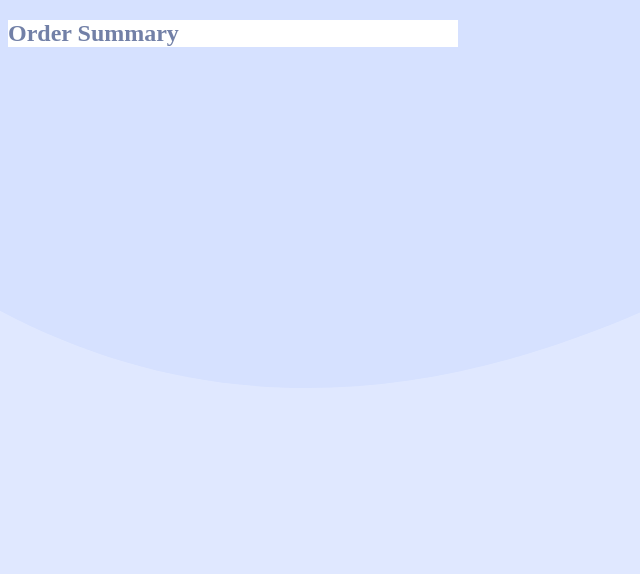
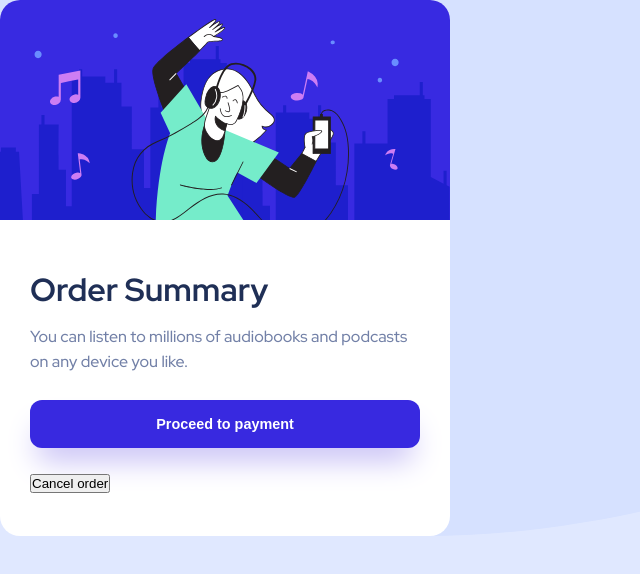
Before and after one commit to neelabh04/Order-Summary-Component, a plain HTML site: page index.html in a window 1280 px wide. Shown: the whole page, without its empty margins (0-640 px from the left). Drawn offline with Linux system fonts and the light colour scheme.

Commit message:
Added Buttons

```diff
--- a/index.html
+++ b/index.html
@@ -10,7 +10,15 @@
 
   <body>
     <div class="card">
-      <h2 class="title">Order Summary</h2>
+      <img class="hero-image" src="images/illustration-hero.svg" alt="Hero Image">
+      <div class="container">
+        <h2 class="title">Order Summary</h2>
+        <p class="order-description">
+          You can listen to millions of audiobooks and podcasts on any device you like.
+        </p>
+        <button class="proceed-button">Proceed to payment</button>
+        <button class="cance-button">Cancel order</button>
+      </div>
     </div>
   </body>
 </html>
--- a/styles.css
+++ b/styles.css
@@ -1,3 +1,12 @@
+@import url('https://fonts.googleapis.com/css2?family=Red+Hat+Display:wght@500;700;900&display=swap');
+/* This will be applied to all the element inside the page first */
+* {
+    margin: 0;
+    padding: 0;
+    /* when determining the height and width of this div simply account for the padding */
+    box-sizing: border-box;
+}
+
 :root {
     --pale-blue: hsl(225, 100%, 94%);
     --bright-blue: hsl(245, 75%, 52%);
@@ -11,6 +20,9 @@ body {
     background-repeat: no-repeat;
     background-size: cover;
     background-color: var(--pale-blue);
+    font-size: 16px;
+    font-family: "Red Hat Display", sans-serif;
+    font-size: 16px;
 }
 
 .card {
@@ -18,4 +30,56 @@ body {
     background-color: white;
     /* specifies the text color */
     color: var(--desaturated-blue);
+    border-radius: 20px;
+    overflow: hidden;
 }
+
+.title {
+    color: var(--dark-blue);
+    font: 900;
+    font-size: 32px;
+}
+
+.hero-image {
+    /* this will make sure that the width is 100% of its parent div */
+    width: 100%;
+}
+
+.container {
+    padding: 30px;
+}
+
+/* here we mean all the children inside this container, they will all get this margin with this value */
+.container > * {
+    /* top and down -> 13px margin */
+    /* left and right -> 0px margin */
+    margin: 13px 0px;
+}
+.order-description {
+    line-height: 25px;
+}
+
+.proceed-button {
+    background-color: var(--bright-blue);
+    padding: 1rem 0;
+    color: white;
+    box-shadow: 0 20px 30px -8px rgb(197, 189, 245);
+
+    /* this is done to make sure that we don't inherit our parent's div property */
+    /* CSS Specificity */
+    width: 100%;
+
+    border: none;
+    font-weight: 700;
+    cursor: pointer;
+    font-size: 0.9rem;
+    border-radius: 12px;
+}
+
+.proceed-button:hover {
+    opacity: 0.8;
+}
+
+.cancel-button {
+    b
+}
```
Also changed, not shown: images/illustration-hero.svg (added).
